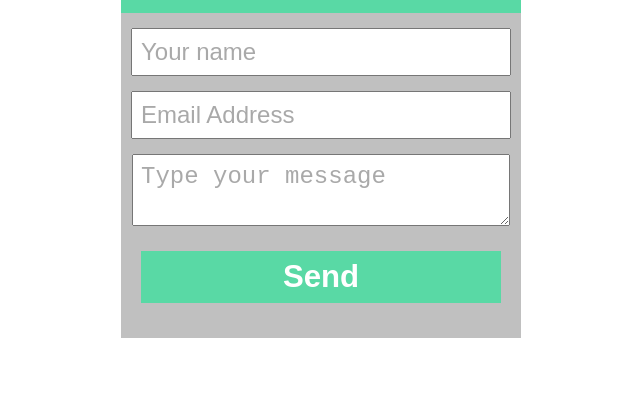
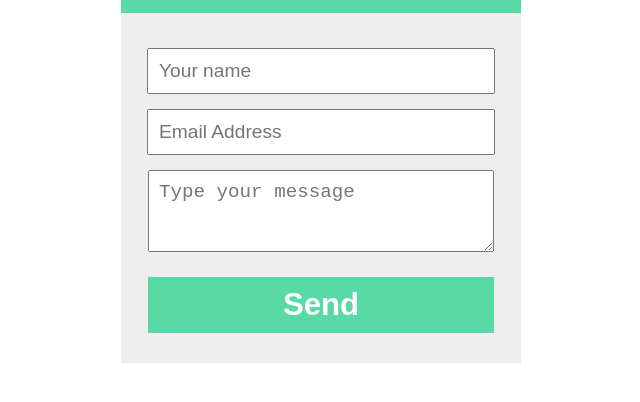
Before and after one commit to Ninni-cfm/Lev2_1_css-vertiefung_forms, a plain HTML site: page index.html in a window 1280 px wide. Shown: the part 102-504 px from the top of the page, without its empty margins (319-959 px from the left). Drawn offline with Linux system fonts and the light colour scheme.

Commit message:
Final commit

```diff
--- a/assets/css/style.css
+++ b/assets/css/style.css
@@ -1,18 +1,27 @@
+/*****************************************************************************
+    Remove margin and padding for all elements
+*/
 * {
     margin: 0;
     padding: 0;
 }
 
+/*****************************************************************************
+    Set default font-family and size
+*/
 body {
     font-family: 'Segoe UI', Tahoma, Geneva, Verdana, sans-serif;
     font-size: 24px;
 
 }
+
+/*****************************************************************************
+    Setup some styles for the form
+*/
 form {
-    background: silver;
+    background: #eee;
     width: 400px;
     margin: 20px auto 20px;
-    padding-bottom: 10px;
 }
 
 h2 {
@@ -22,17 +31,21 @@ h2 {
     color: white;
     text-align: center;
 }
+div {
+    padding: 20px;
+}
 
-input, textarea {
+input,
+textarea {
     display: block;
-    font-size: 1em;
+    font-size: 0.8em;
     width: 90%;
     margin: 15px auto;
-    padding: 2%;
+    padding: 10px;
 
 }
-::placeholder {
-    color: darkgray;
+textarea {
+    height: 60px;
 }
 
 button {
@@ -43,7 +56,7 @@ button {
     background: #59d9a5;
     color: white;
     text-align: center;
-    width: 90%;
-    margin: 25px auto;
-    padding: 2%;
+    width: 96%;
+    margin: 25px auto 10px;
+    padding: 10px;
 }
--- a/index.html
+++ b/index.html
@@ -1,5 +1,6 @@
 <!DOCTYPE html>
 <html lang="en">
+
 <head>
     <meta charset="UTF-8">
     <meta http-equiv="X-UA-Compatible" content="IE=edge">
@@ -9,16 +10,24 @@
 
     <title>Document</title>
 </head>
+
 <body>
-    <form action="">
+    <form>
+
+        <!-- A pseudo title bar -->
         <h2>Contact Us</h2>
 
-        <input type="text" placeholder="Your name">
-        <input type="email" placeholder="Email Address">
-        <textarea placeholder="Type your message"></textarea>
+        <div>
+            <!-- Input area -->
+            <input type="text" placeholder="Your name">
+            <input type="email" placeholder="Email Address">
+            <textarea placeholder="Type your message"></textarea>
 
-        <button>Send</button>
+            <!-- Submit button -->
+            <button>Send</button>
+        </div>
 
     </form>
 </body>
+
 </html>
```
